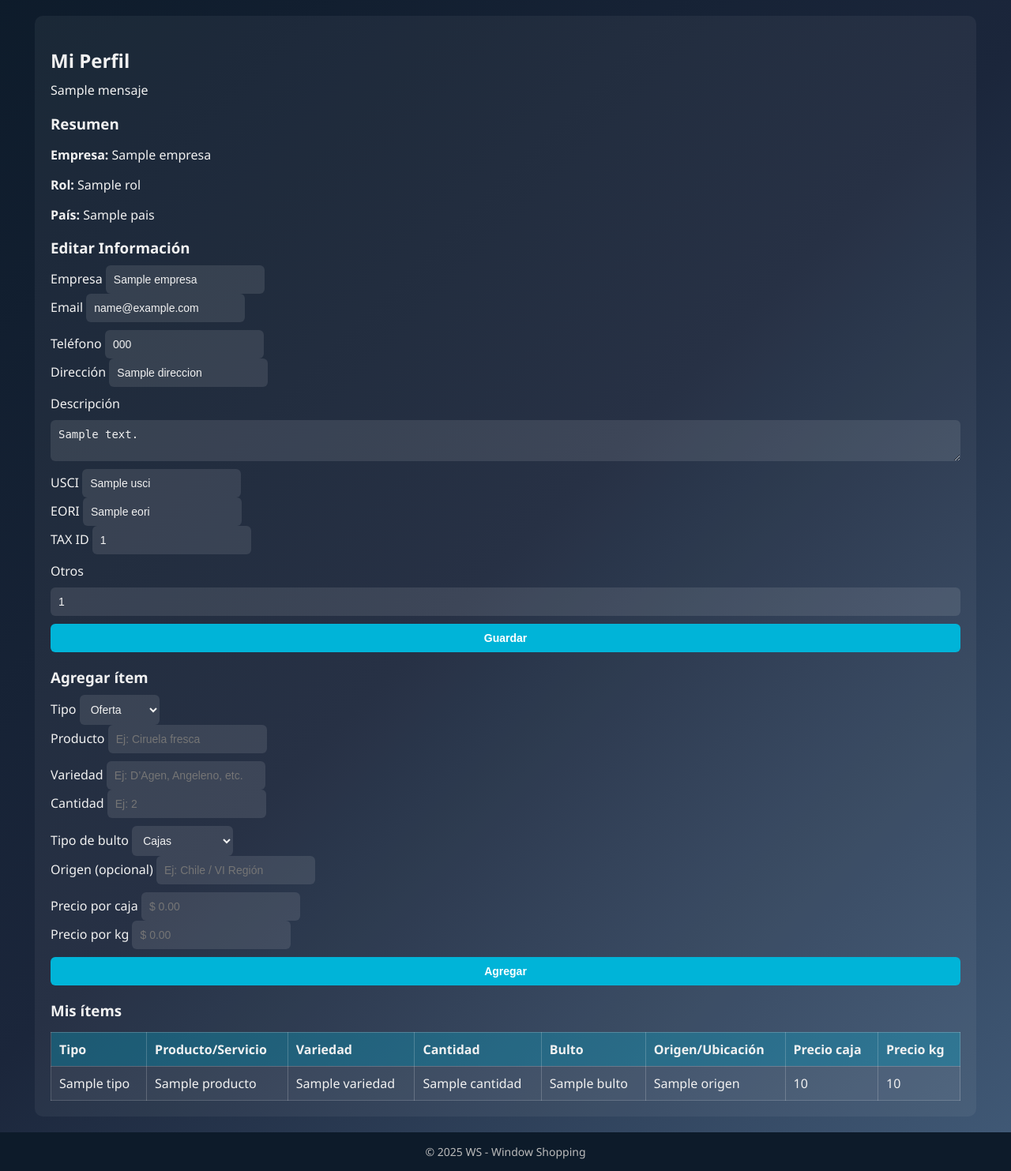
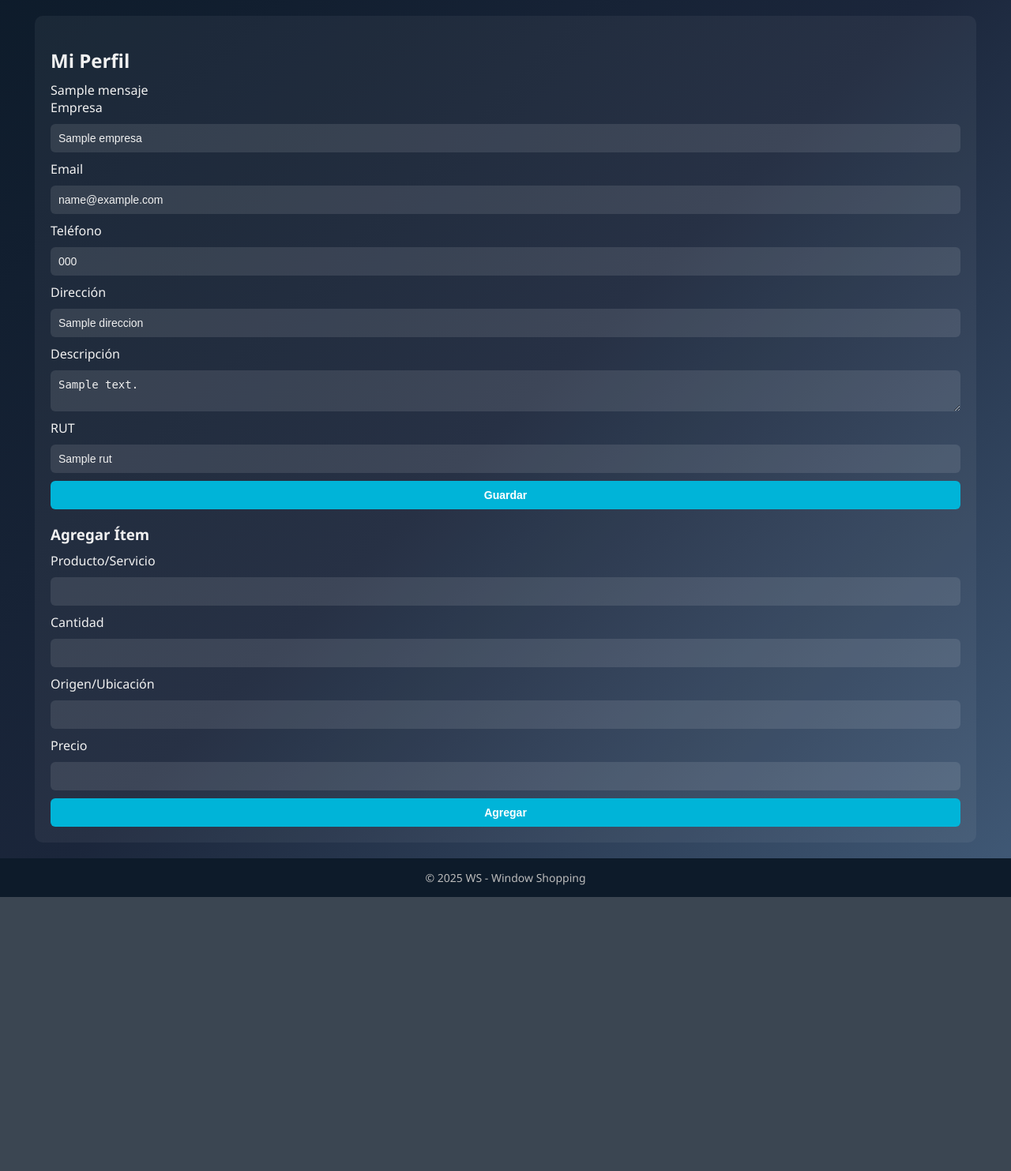
Before and after one commit to crhistopher09ponce04-art/Window-Shopping, a Flask app: template templates/perfil.html in a window 1280 px wide. Shown: the part 65-1548 px from the top of the page at 79% size. After the commit the page ends 1201 px from the top, so only its background shows below. Run offline with Flask 3, Linux system fonts and the light colour scheme; the template is opened without the code that fills it: most values are stand-ins (such as "Sample title", 1, 10 or a date in 2020).

Commit message:
Update perfil.html

```diff
--- a/templates/perfil.html
+++ b/templates/perfil.html
@@ -1,188 +1,35 @@
 {% extends "base.html" %}
 {% block content %}
-<div class="card">
 <h2>{{ t("Mi Perfil","My Profile","我的檔案") }}</h2>
 {% if mensaje %}<div class="mensaje">{{ mensaje }}</div>{% endif %}
-
-  <h3>{{ t("Resumen","Summary","摘要") }}</h3>
-  <p><strong>{{ t("Empresa","Company","公司") }}:</strong> {{ perfil.empresa }}</p>
-  <p><strong>{{ t("Rol","Role","角色") }}:</strong> {{ perfil.rol }}</p>
-  <p><strong>{{ t("País","Country","國家") }}:</strong> {{ perfil.pais }}</p>
-
-  <h3>{{ t("Editar Información","Edit Info","編輯資料") }}</h3>
 <form method="post" enctype="multipart/form-data">
     <input type="hidden" name="action" value="save_profile">
-    <div class="row">
-      <div>
     <label>Empresa</label>
     <input type="text" name="empresa" value="{{ perfil.empresa }}">
-      </div>
-      <div>
     <label>Email</label>
     <input type="text" name="email" value="{{ perfil.email }}">
-      </div>
-    </div>
-    <div class="row">
-      <div>
     <label>Teléfono</label>
     <input type="text" name="telefono" value="{{ perfil.telefono }}">
-      </div>
-      <div>
     <label>Dirección</label>
     <input type="text" name="direccion" value="{{ perfil.direccion }}">
-      </div>
-    </div>
-    <label>{{ t("Descripción","Description","描述") }}</label>
+    <label>Descripción</label>
     <textarea name="descripcion">{{ perfil.descripcion }}</textarea>
-
-    {% if perfil.pais == 'CL' %}
-      <div class="row">
-        <div>
     <label>RUT</label>
     <input type="text" name="rut" value="{{ perfil.rut }}">
-        </div>
-        <div>
-          <label>{{ t("Adjuntar/Actualizar RUT","Attach/Update RUT","上傳/更新RUT") }}</label>
-          <input type="file" name="rut_file" accept=".pdf,.png,.jpg,.jpeg">
-          {% if perfil.rut_file %}
-            <p class="mono"><span class="badge">PDF/IMG</span> /uploads/{{ perfil.rut_file.split('/')[-1] }}</p>
-          {% endif %}
-        </div>
-      </div>
-    {% else %}
-      <div class="row-3">
-        <div>
-          <label>USCI</label>
-          <input type="text" name="usci" value="{{ perfil.usci }}">
-        </div>
-        <div>
-          <label>EORI</label>
-          <input type="text" name="eori" value="{{ perfil.eori }}">
-        </div>
-        <div>
-          <label>TAX ID</label>
-          <input type="text" name="tax_id" value="{{ perfil.tax_id }}">
-        </div>
-      </div>
-      <label>{{ t("Otros","Other","其他") }}</label>
-      <input type="text" name="otros_id" value="{{ perfil.otros_id }}">
-    {% endif %}
-
     <button type="submit">{{ t("Guardar","Save","保存") }}</button>
 </form>
-</div>
 
-<div class="card">
-  <h3>{{ t("Agregar ítem","Add item","新增項目") }}</h3>
-
-  {% if perfil.perfil_tipo == 'servicios' %}
+<h3>{{ t("Agregar Ítem","Add Item","新增項目") }}</h3>
 <form method="post">
     <input type="hidden" name="action" value="add_item">
-      <div class="row">
-        <div>
-          <label>{{ t("Servicio","Service","服務") }}</label>
-          <input type="text" name="servicio" placeholder="Ej: Transporte reefer">
-        </div>
-        <div>
-          <label>{{ t("Capacidad","Capacity","容量") }}</label>
-          <input type="text" name="capacidad" placeholder="Ej: 35 camiones">
-        </div>
-      </div>
-      <label>{{ t("Ubicación","Location","地點") }}</label>
-      <input type="text" name="ubicacion" placeholder="Ej: RM">
+    <label>Producto/Servicio</label>
+    <input type="text" name="producto">
+    <label>Cantidad</label>
+    <input type="text" name="cantidad">
+    <label>Origen/Ubicación</label>
+    <input type="text" name="origen">
+    <label>Precio</label>
+    <input type="text" name="precio">
     <button type="submit">{{ t("Agregar","Add","加入") }}</button>
 </form>
-  {% else %}
-    <form method="post">
-      <input type="hidden" name="action" value="add_item">
-      <div class="row">
-        <div>
-          <label>{{ t("Tipo","Type","類型") }}</label>
-          <select name="subtipo">
-            <option value="oferta">{{ t("Oferta","Offer","供應") }}</option>
-            <option value="demanda">{{ t("Demanda","Demand","需求") }}</option>
-          </select>
-        </div>
-        <div>
-          <label>{{ t("Producto","Product","產品") }}</label>
-          <input type="text" name="producto" placeholder="Ej: Ciruela fresca">
-        </div>
-      </div>
-
-      <div class="row">
-        <div>
-          <label>{{ t("Variedad","Variety","品種") }}</label>
-          <input type="text" name="variedad" placeholder="Ej: D’Agen, Angeleno, etc.">
-        </div>
-        <div>
-          <label>{{ t("Cantidad","Quantity","數量") }}</label>
-          <input type="text" name="cantidad" placeholder="Ej: 2">
-        </div>
-      </div>
-
-      <div class="row">
-        <div>
-          <label>{{ t("Tipo de bulto","Package type","包裝類型") }}</label>
-          <select name="bulto">
-            <option value="Cajas">{{ t("Cajas","Boxes","箱") }}</option>
-            <option value="Kilos">{{ t("Kilos","Kilos","公斤") }}</option>
-            <option value="Toneladas">{{ t("Toneladas","Tons","公噸") }}</option>
-            <option value="Contenedores">{{ t("Contenedores","Containers","貨櫃") }}</option>
-          </select>
-        </div>
-        <div>
-          <label>{{ t("Origen (opcional)","Origin (optional)","來源(選填)") }}</label>
-          <input type="text" name="origen" placeholder="Ej: Chile / VI Región">
-        </div>
-      </div>
-
-      <div class="row">
-        <div>
-          <label>{{ t("Precio por caja","Price per box","每箱價格") }}</label>
-          <input class="money" data-target="precio_caja_raw" type="text" placeholder="$ 0.00">
-          <input id="precio_caja_raw" name="precio_caja" type="hidden">
-        </div>
-        <div>
-          <label>{{ t("Precio por kg","Price per kg","每公斤價格") }}</label>
-          <input class="money" data-target="precio_kg_raw" type="text" placeholder="$ 0.00">
-          <input id="precio_kg_raw" name="precio_kg" type="hidden">
-        </div>
-      </div>
-
-      <button type="submit">{{ t("Agregar","Add","加入") }}</button>
-    </form>
-  {% endif %}
-</div>
-
-<div class="card">
-  <h3>{{ t("Mis ítems","My items","我的項目") }}</h3>
-  {% if perfil.items and perfil.items|length %}
-    <table>
-      <tr>
-        <th>{{ t("Tipo","Type","類型") }}</th>
-        <th>{{ t("Producto/Servicio","Product/Service","產品/服務") }}</th>
-        <th>{{ t("Variedad","Variety","品種") }}</th>
-        <th>{{ t("Cantidad","Quantity","數量") }}</th>
-        <th>{{ t("Bulto","Package","包裝") }}</th>
-        <th>{{ t("Origen/Ubicación","Origin/Location","來源/地點") }}</th>
-        <th>{{ t("Precio caja","Box price","每箱") }}</th>
-        <th>{{ t("Precio kg","Kg price","每公斤") }}</th>
-      </tr>
-      {% for it in perfil.items %}
-        <tr>
-          <td>{{ it.tipo|capitalize }}</td>
-          <td>{{ it.producto or it.servicio }}</td>
-          <td>{{ it.variedad or "" }}</td>
-          <td>{{ it.cantidad or it.capacidad }}</td>
-          <td>{{ it.bulto or "" }}</td>
-          <td>{{ it.origen or it.ubicacion }}</td>
-          <td>{{ it.precio_caja_fmt or it.precio or "-" }}</td>
-          <td>{{ it.precio_kg_fmt or "-" }}</td>
-        </tr>
-      {% endfor %}
-    </table>
-  {% else %}
-    <p><em>{{ t("Aún no has agregado ítems.","You haven’t added items yet.","尚未新增項目") }}</em></p>
-  {% endif %}
-</div>
 {% endblock %}
```
Lines whose indentation alone changed are shown as unchanged.
